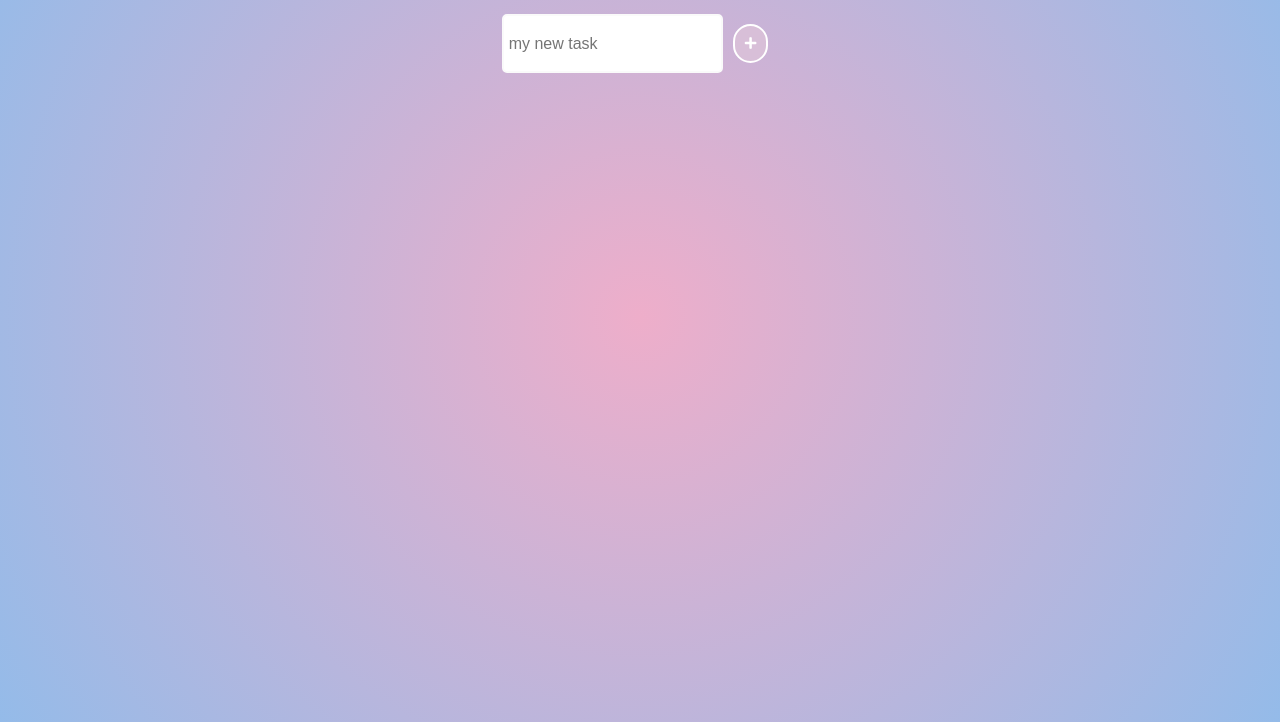
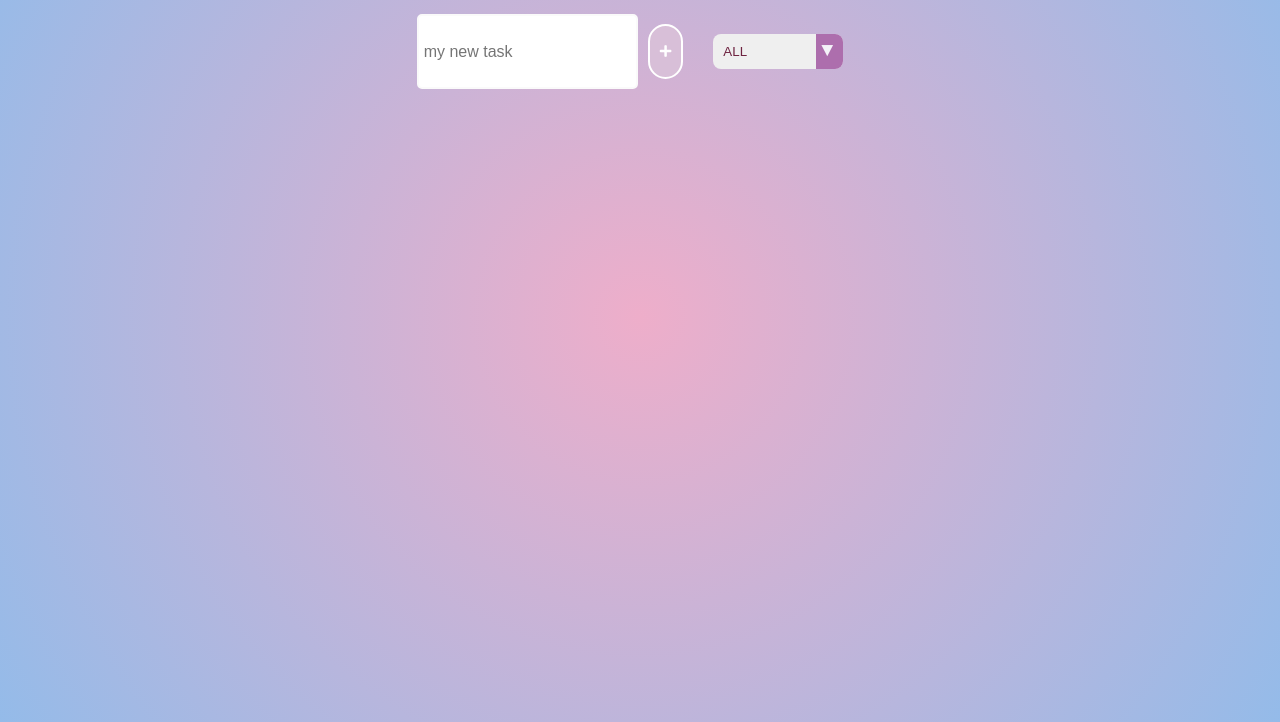
Before and after one commit to AndelaJovanovic/to-do-app, a plain HTML site: page index.html in a window 1280 px wide. Shown: the part 88-810 px from the top of the page. Drawn offline with Linux system fonts and the light colour scheme.

Commit message:
trying to filter tasks through categories, work in progress

```diff
--- a/app.js
+++ b/app.js
@@ -1,10 +1,12 @@
 const todoInput = document.querySelector('.todo-input')
 const todoButton = document.querySelector('.todo-button')
 const todoList = document.querySelector('.todo-list')
+const filterOption = document.querySelector('.filter-todos')
 
 // ALL EVENT LISTENERS
 todoButton.addEventListener('click', addTodo)
 todoList.addEventListener('click', deleteTodo)
+filterOption.addEventListener('click', filterTodo)
 
 function addTodo (e){
     e.preventDefault()
@@ -54,3 +56,20 @@ if(item.classList[0] === 'completed-button'){
     const todo = item.parentElement
     todo.classList.toggle("done")
 }
+
+function filterTodo(e){
+    const todos = todoList.childNodes
+    todos.forEach(function(todo) {
+        switch(e.target.value){
+            case "all":
+                todo.style.display = 'flex'
+                break;
+                case "completed":
+                if(todo.classList.contains('completed')){
+                    todo.style.display='flex'
+                } else {
+                    todo.style.display = 'none'
+                }
+        }
+    })
+}
--- a/index.html
+++ b/index.html
@@ -19,17 +19,18 @@
         <button type="submit" class="todo-button">
             <i class="fas fa-plus"></i>
                 </button>
+                <div class="select">
+                    <select name="todos" class="filter-todos">
+                        <option value="all">ALL</option>
+                        <option value="completed">COMPLETED</option>
+                        <option value="undone">NOT COMPLETED</option>
+                    </select>
+                </div>
     </form>
     <div class="todo-container">
         <ul class="todo-list"></ul>
     </div>
 
-    <!-- <div class="todo">
-        <li></li>
-        <button>COMPLETED</button>
-        <button>DELETE</button>
-       </div> -->
-
     <script src='./app.js'></script>
 </body>
 </html>
--- a/style.css
+++ b/style.css
@@ -34,7 +34,7 @@ body {
      border-radius: 5px;
  }
  form button {
-    border-radius: 50px;
+    border-radius: 80px;
     padding: 10px;
     margin: 10px;
     text-decoration: none;
@@ -110,3 +110,43 @@ body {
     transform: translate(10px) rotateZ(20deg);
     opacity:0;
 }
+/*ALL 3 SELECTORS */
+select {
+    -webkit-appearance: none;
+    -moz-appearance: none;
+    -ms-appearance: none;
+    appearance: none;
+    outline: 0;
+    box-shadow: none;
+    border: 0 !important;
+    background-image: none;
+  }
+
+  /* CUSTOM SELECTORS */
+  .select {
+    margin: 20px;
+    position: relative;
+    overflow: hidden;
+    border-radius: 8px;
+  }
+  select {
+    color: #6e2340;
+    font-family: "Poppins", sans-serif;
+    cursor: pointer;
+    width: 130px;
+    padding: 10px;
+  }
+  /* STYLE THE ARROW */
+.select::after {
+    content: "\25BC";
+    /* Source for content property in CSS:  https://www.toptal.com/designers/htmlarrows/*/
+    position: absolute;
+    top: 0;
+    bottom: 0;
+    right: 0;
+    padding: 5px;
+    margin: auto;
+    background: #ad6ead;
+    cursor: pointer;
+    pointer-events: none;
+  }
```
